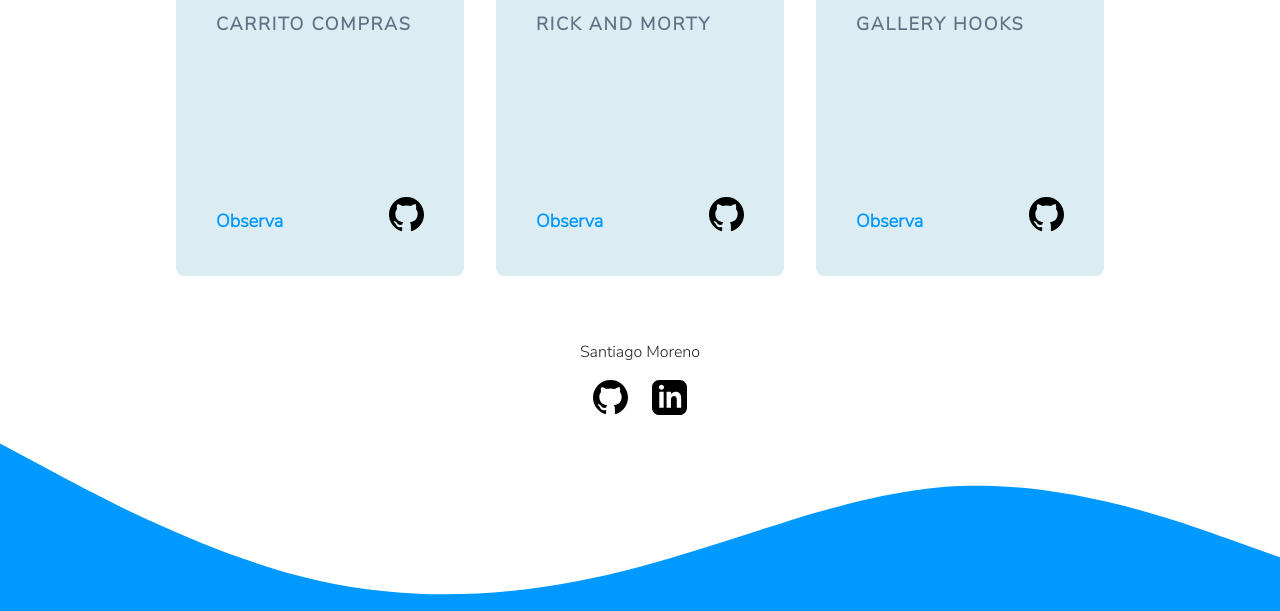
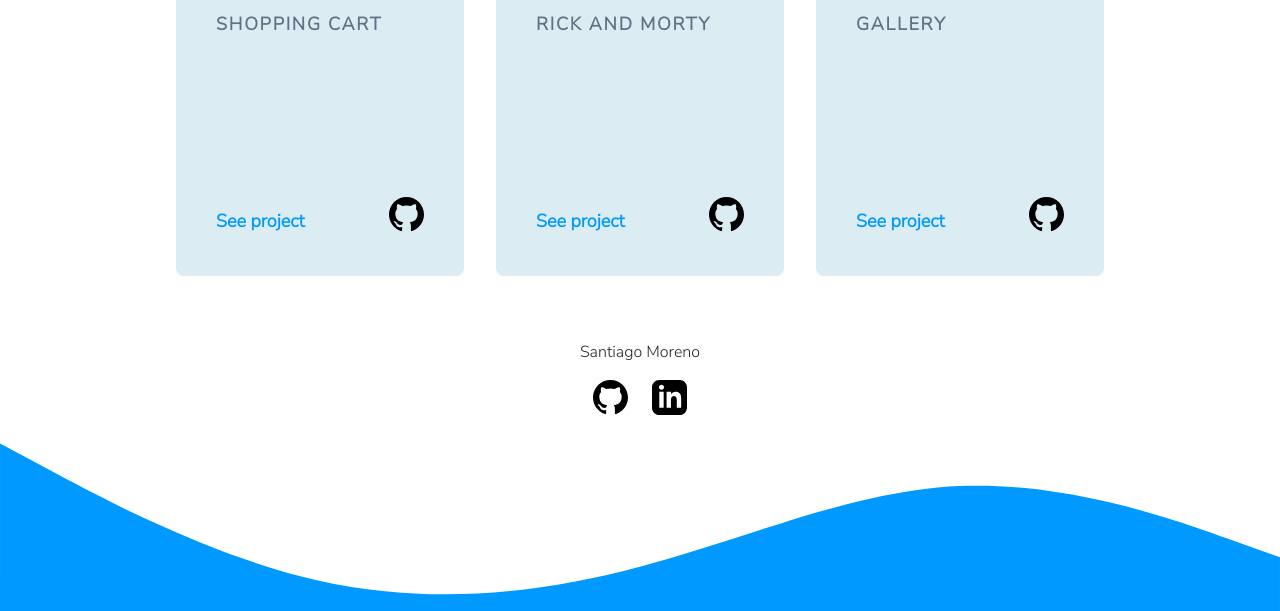
Before and after one commit to santiagoMoreno73/my-website, a Gatsby site: page / in a window 1280 px wide. Shown: the part 1003-1614 px from the top of the page. Built offline with nearby package versions, Linux system fonts and the light colour scheme; Gatsby itself is replaced by a stand-in of ours.

Commit message:
Add buttons and info cards

```diff
--- a/src/components/Contact/Contact.js
+++ b/src/components/Contact/Contact.js
@@ -15,7 +15,7 @@ const Contact = () => {
           <p>Santiago Moreno</p>
         </div>
         <div className="col-6 d-flex justify-content-end">
-          <Link target="_blank" to="https://github.com/Santiago-testing">
+          <Link target="_blank" to="https://github.com/santiagoMoreno73">
             <Button>
               <IconGit />
             </Button>
--- a/src/components/Features/Features.js
+++ b/src/components/Features/Features.js
@@ -4,7 +4,7 @@ import React from "react"
 import { Link } from "gatsby"
 
 // style
-import { DataCard, Button } from "./FeatureStyle"
+import { DataCard } from "./FeatureStyle"
 
 // mics
 import { DataCards } from "../../utils/misc"
@@ -23,11 +23,11 @@ const Features = () => {
           <div className="d-flex justify-content-between">
             <div className="d-flex align-items-end">
               <a href={link} target="_blank" className="link-text">
-                Observa
+                See project
               </a>
             </div>
             <div>
-              <Link target="_blank" to={linkGit}>
+              <Link target="_blank" rel="noopener" to={linkGit}>
                 <button>
                   <IconGit />
                 </button>
--- a/src/utils/misc.js
+++ b/src/utils/misc.js
@@ -1,22 +1,22 @@
 export const DataCards = [
   {
     img: "https://firebasestorage.googleapis.com/v0/b/images-beb06.appspot.com/o/CarritoVanillaja.png?alt=media&token=5f9e2fe1-bb32-4287-89eb-c473070c2a71",
-    name: "CARRITO COMPRAS",
-    description: "Carrito de compras en Vanilla JS",
+    name: "Shopping Cart",
+    description: "Shopping Cart in Vanilla JS, basic CRUD",
     link: "https://carrito-compras-ebon.vercel.app/",
     linkGit: "https://github.com/Santiago-testing/CarritoCompras",
   },
   {
     img: "https://firebasestorage.googleapis.com/v0/b/images-beb06.appspot.com/o/RickMortyReact.png?alt=media&token=21880c73-0b61-4f47-9ed0-0d4fad57a26d",
-    name: "RICK AND MORTY",
-    description: "Consumo de API y filtrado de informacion",
+    name: "Rick and Morty",
+    description: "API consumption and information filtering",
     link: "https://api-rickand-morty.vercel.app/",
     linkGit: "https://github.com/Santiago-testing/Api-RickandMorty",
   },
   {
     img: "https://firebasestorage.googleapis.com/v0/b/images-beb06.appspot.com/o/HooksReact.png?alt=media&token=3cb2fc92-e528-4ce5-88f2-9cb2fb491473",
-    name: "GALLERY HOOKS",
-    description: "Implementacion de React Hooks para mapear data",
+    name: "Gallery",
+    description: "Using hooks to map and filter data",
     link: "https://gallery-phi.vercel.app/",
     linkGit: "https://github.com/Santiago-testing/Gallery",
   },
```
